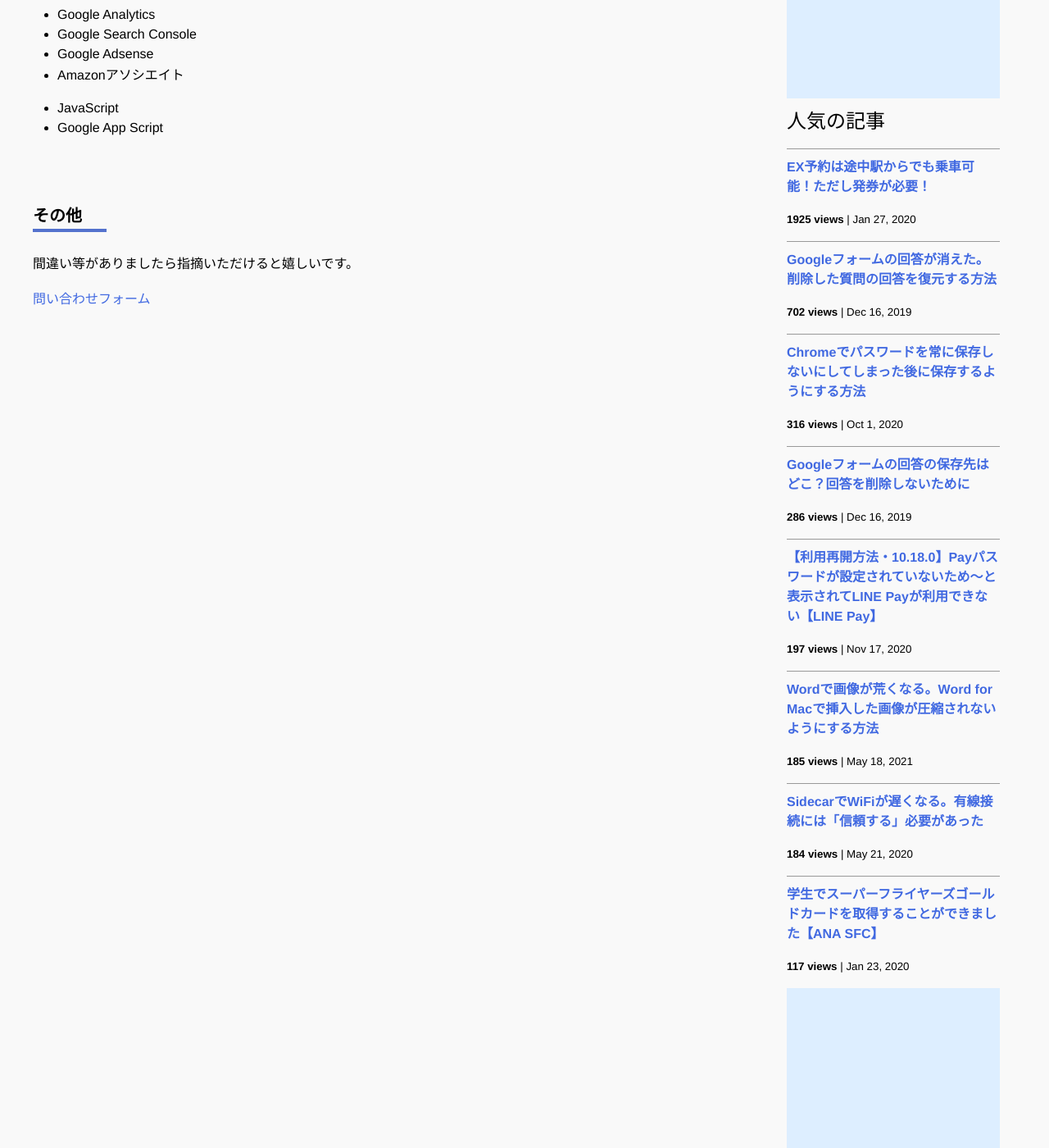
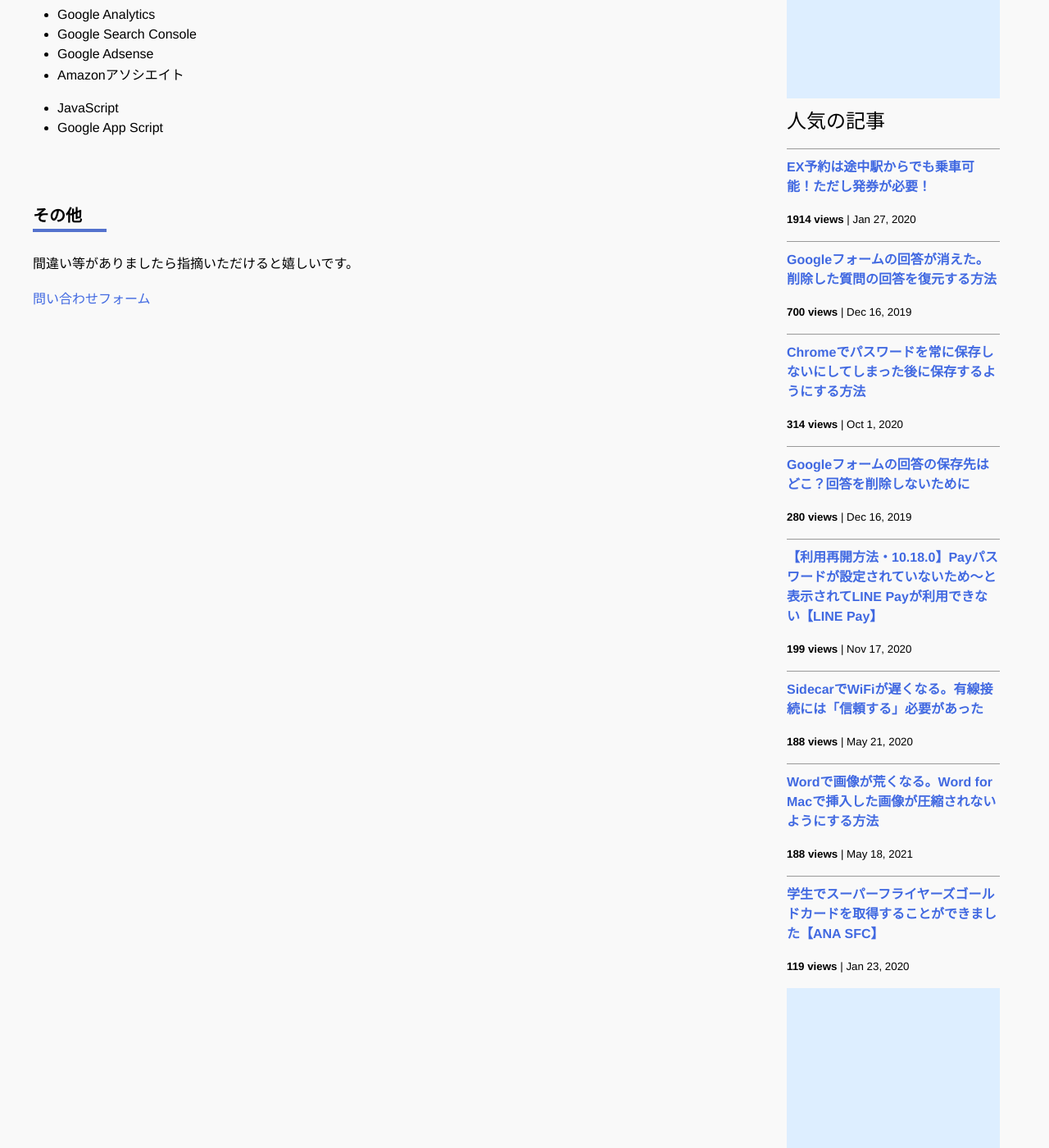
Before and after one commit to iwanaminami/shoyaiwaname, a Jekyll site: the page built from about.markdown, in a window 1280 px wide and 1400 px high, scrolled down 693 px. Shown: the whole window at 82% size. Built offline with Jekyll 4.4.1, drawn with Linux system fonts in a browser that asks for light colours; nearby versions of some CDN libraries; comment, search, counter and statistics services are not loaded.

Commit message:
a new commit message

```diff
--- a/_data/popularposts.yml
+++ b/_data/popularposts.yml
@@ -1,17 +1,17 @@
 side:
-  - view: 1925
+  - view: 1914
     url: /2020/01/27/ex-rideontheway.html
-  - view: 702
+  - view: 700
     url: /2019/12/16/restore-googleform.html
-  - view: 316
+  - view: 314
     url: /2020/10/01/googlepassword.html
-  - view: 286
+  - view: 280
     url: /2019/12/16/googleform-answers.html
-  - view: 197
+  - view: 199
     url: /2020/11/17/linepay.html
-  - view: 185
+  - view: 188
+    url: /2020/05/21/sidecar-via-cable.html
+  - view: 188
     url: /2021/05/18/image-compression-word.html
-  - view: 184
-    url: /2020/05/21/sidecar-via-cable.html
-  - view: 117
+  - view: 119
     url: /2020/01/23/sfcgold.html
```
